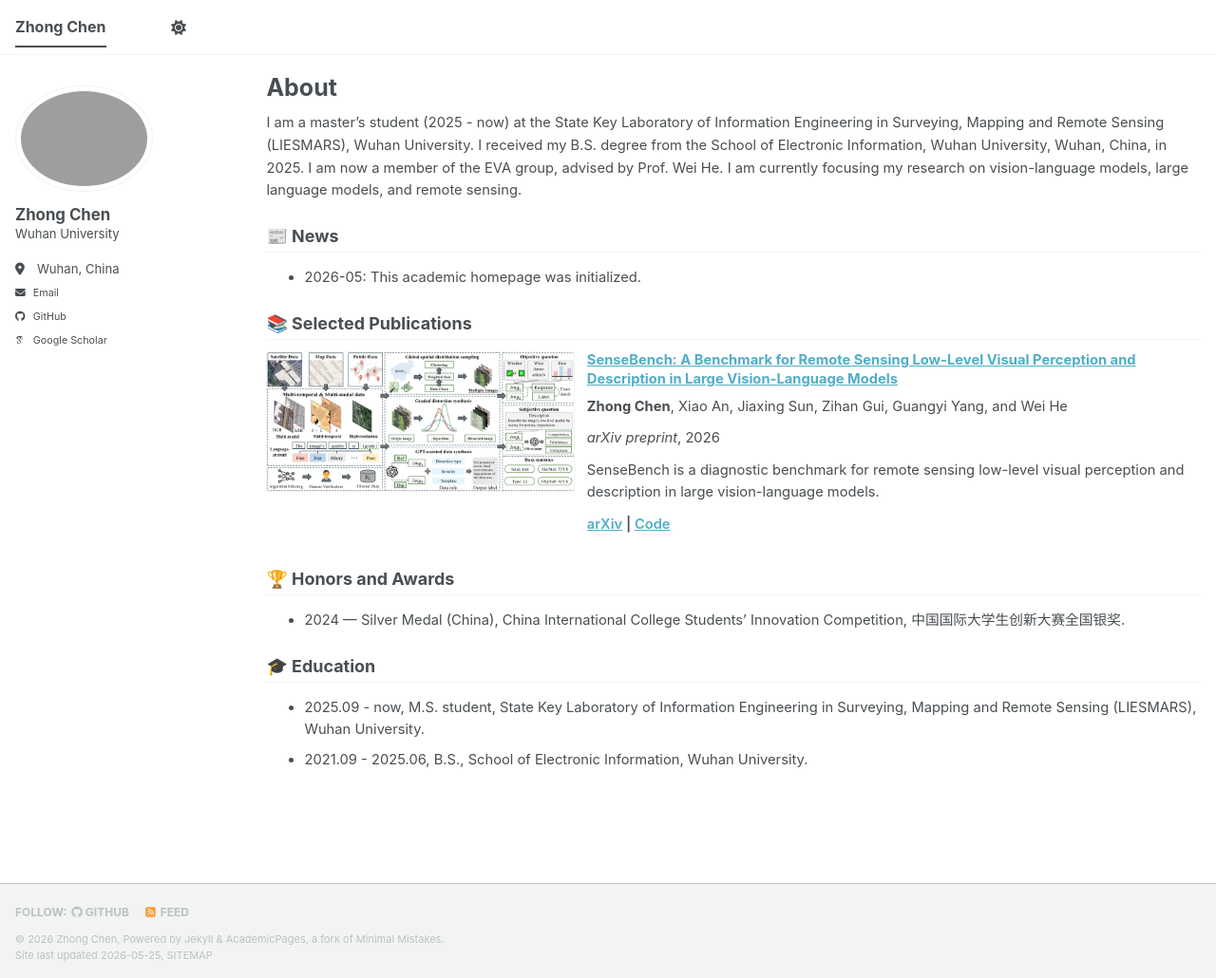
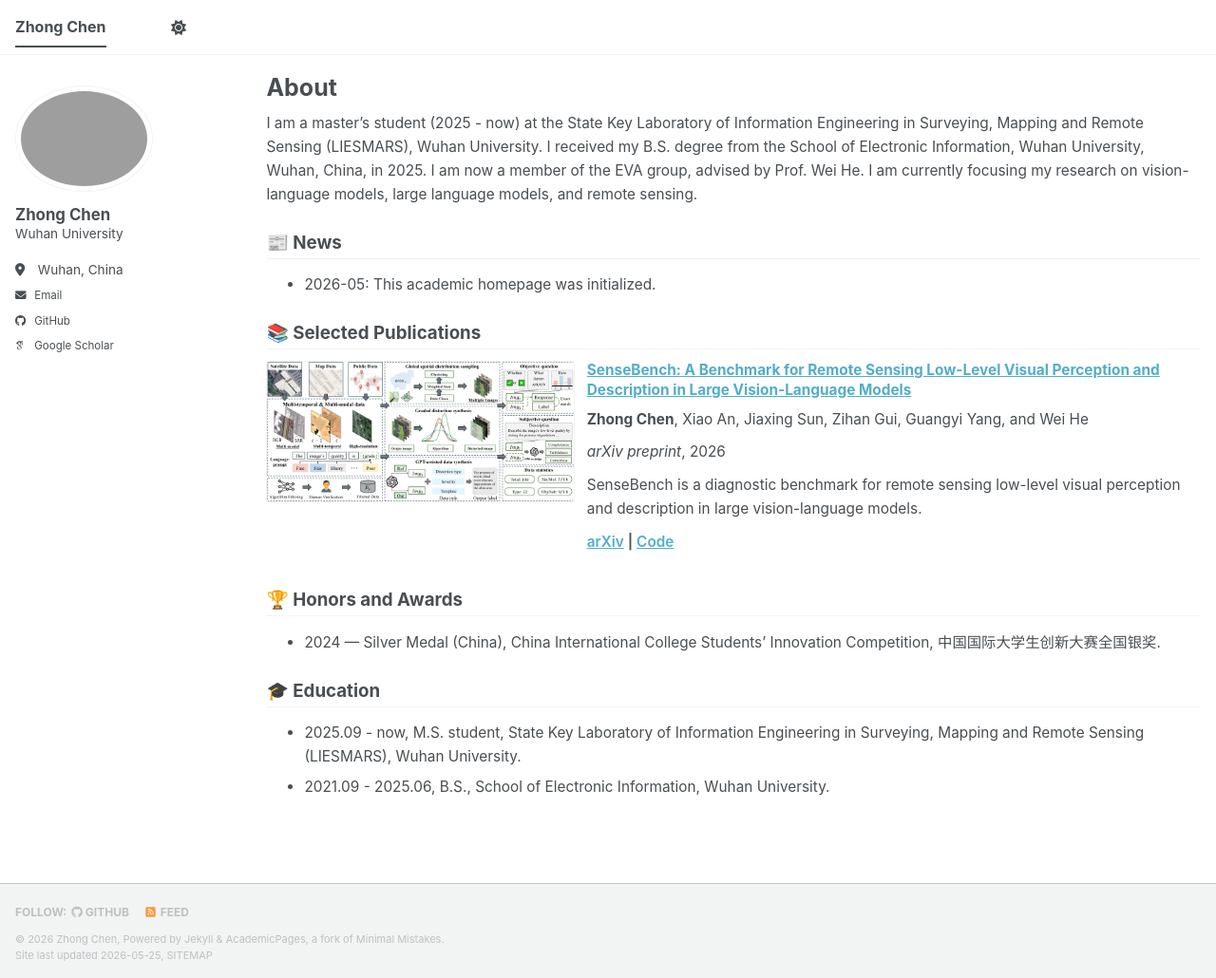
Before and after one commit to Zhong-Chenchen/ChenZhong, a Jekyll site: the page built from _pages/about.md, in a window 1280 px wide and 1030 px high. Shown: the whole window at 95% size. Built offline with Jekyll 4.4.1, drawn with Linux system fonts in a browser that asks for light colours; some web fonts are replaced; a script bundle is joined from its source files by our own code; library files that are not in the unit come from our copies.

Commit message:
Slightly increase homepage font size

```diff
--- a/_sass/layout/_compact_profile.scss
+++ b/_sass/layout/_compact_profile.scss
@@ -48,7 +48,7 @@ html {
   .sidebar p,
   .sidebar li,
   .author__urls a {
-    font-size: 0.82em;
+    font-size: 0.85em;
     line-height: 1.55;
   }
 
@@ -60,7 +60,7 @@ html {
 }
 
 .page__content {
-  font-size: 0.92em;
+  font-size: 0.96em;
   line-height: 1.62;
 
   h1 {
@@ -125,10 +125,10 @@ html {
 
 .publication-card__authors,
 .publication-card__venue {
-  font-size: 0.92em;
+  font-size: 0.94em;
 }
 
 .publication-card__links {
-  font-size: 0.9em;
+  font-size: 0.92em;
   font-weight: 600;
 }
```
